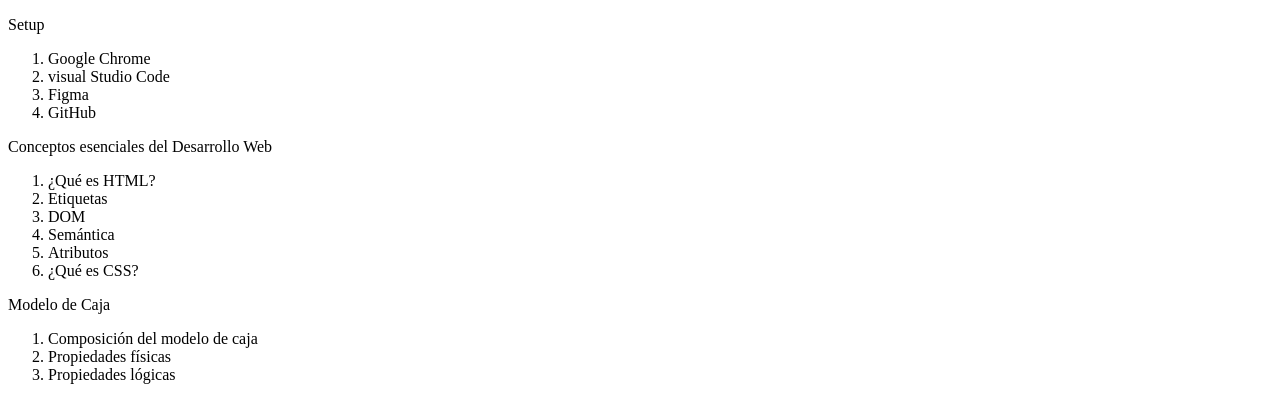
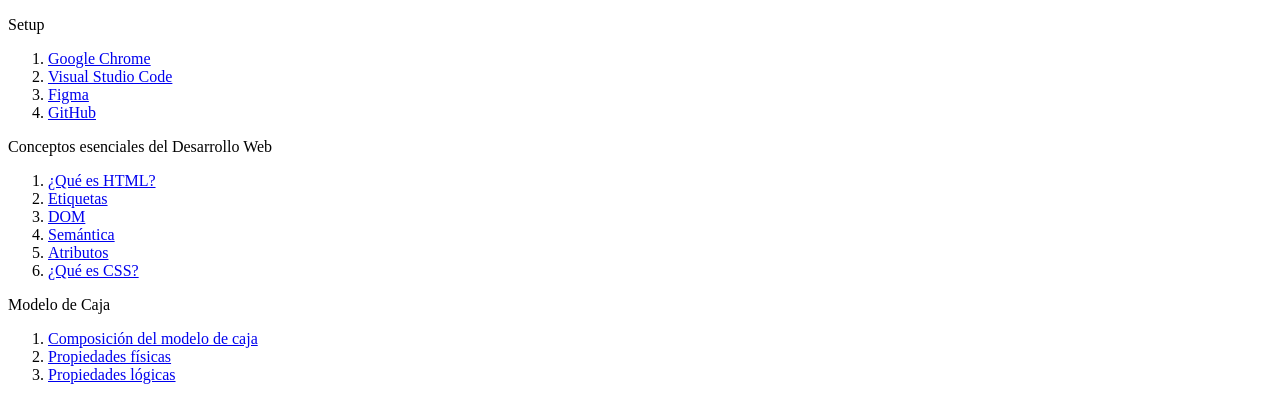
Before and after one commit to HugoDLyo/proyecto_blog, a plain HTML site: page index.html in a window 1280 px wide. Shown: the top 402 px of the page. Drawn offline with Linux system fonts and the light colour scheme.

Commit message:
Se crean las navegaciones internas

```diff
--- a/index.html
+++ b/index.html
@@ -11,25 +11,25 @@
     <header>
         <p>Setup</p>
         <ol>
-            <li>Google Chrome</li>
-            <li>visual Studio Code</li>
-            <li>Figma</li>
-            <li>GitHub</li>
+            <li><a href="#chrome">Google Chrome</a></li>
+            <li><a href="#vscode">Visual Studio Code</a></li>
+            <li><a href="#figma">Figma</a></li>
+            <li><a href="#github">GitHub</a></li>
         </ol>
         <p>Conceptos esenciales del Desarrollo Web</p>
         <ol>
-            <li>¿Qué es HTML?</li>
-            <li>Etiquetas</li>
-            <li>DOM</li>
-            <li>Semántica</li>
-            <li>Atributos</li>
-            <li>¿Qué es CSS?</li>
+            <li><a href="#html">¿Qué es HTML?</a></li>
+            <li><a href="#label">Etiquetas</a></li>
+            <li><a href="#dom">DOM</a></li>
+            <li><a href="#semantics">Semántica</a></li>
+            <li><a href="#attributes">Atributos</a></li>
+            <li><a href="#css">¿Qué es CSS?</a></li>
         </ol>
         <p>Modelo de Caja</p>
         <ol>
-            <li>Composición del modelo de caja</li>
-            <li>Propiedades físicas </li>
-            <li>Propiedades lógicas</li>
+            <li><a href="#box_model">Composición del modelo de caja</a></li>
+            <li><a href="#physical_properties">Propiedades físicas</a></li>
+            <li><a href="#logical_properties">Propiedades lógicas</a></li>
         </ol>
     </header>
 
@@ -40,44 +40,44 @@
     <h2>Setup</h2>
 
     <img src="images/google-chrome.png" alt="logo de google chrome" title="logo de google chrome">
-    <h3>Google Chrome</h3>
+    <h3 id="chrome">Google Chrome</h3>
     <p>Chrome va a ser el navegador que utilizaremos en el curso por su extenso soporte de nuevos estándares y herramientas de desarrollo avanzadas y de amigable uso.</p>
 
     <img src="images/visual-studio-code.png" alt="logo de vscode" title="logo de vscode">
-    <h3>Visual Studio Code</h3>
+    <h3 id="vscode">Visual Studio Code</h3>
     <p>Visual Studio Code es el editor de texto más popular y potente del mercado actualmente, su fácil uso y la capacidad de extenderlo por medio de plugins lo hace el complemento perfecto para cualquier programador sin importar el lenguaje en el que se desemvuelva.</p>
 
     <img src="images/figma.png" alt="logo de figma" title="logo de figma">
-    <h3>Figma</h3>
+    <h3 id="figma">Figma</h3>
     <p>Figma es una la herramienta más popular en la actualidad para entregar diseños a los desarrolladores para su implementación por su fácil uso porque puede ser usado directamente desde el navegador.</p>
 
     <img src="images/github.png" alt="logo de github" title="logo de github">
-    <h3>GitHub</h3>
+    <h3 id="github">GitHub</h3>
     <p>Así como en Facebook te encuentran tus amigos, en Github te encuentran otras programadoras y programadores de todo el mundo, en vez de subir fotos de tus viajes aquí subes tu código y puedes elegir hacerlo “open source” o guardarlo de manera privada, Github será esencial para almacenar tu futuro portafolio.</p>
 
     <hr>
 
     <h2>Conceptos esenciales del Desarrollo Web</h2>
-    <h3>¿Qué es HTML?</h3>
+    <h3 id="html">¿Qué es HTML?</h3>
     <p>Hyper Text Markup Language o Lenguaje de marcas Hipertexto. Es el componente más básico de la web. Define el significado y la estructura del contenido.</p>
-    <h3>Etiquetas</h3>
+    <h3 id="label">Etiquetas</h3>
     <p>Las etiquetas HTML van a ayudarnos a brindar una estructura y semántica al contenido de nuestro website y cada una tiene características y usos diferentes aunque visualmente den un resultado similar.</p>
     <p>Muchas etiquetas son fácil de diferencias como los headings o las imágenes y otras diferentes como header, footer, section o div, aquí es donde la semántica será la respuesta y si sabemos un poco de inglés también podremos darnos una pequeña idea de su uso pero en este curso vamos a usar las más importantes y que serán parte de tu día a día como Software Developer.</p>
-    <h3>DOM</h3>
+    <h3 id="dom">DOM</h3>
     <p>El Document Object Model es una estructura de árbol que representará todos nuestros proyectos web como si un árbol genealógico fuera: padres, hijos, hermanos con niveles infinitos. cuando entendemos esta anidación podemos identificar dependencias, herencias en css y que tan complejo es nuestro proyecto.</p>
     <img src="images/dom.png" alt="imagen estructura html" title="imagen estructura html">
-    <h3>Semántica</h3>
+    <h3 id="semantics">Semántica</h3>
     <p>La semántica le brinda sentido a cada elemento existen en un sitio web, algunos elementos será meramente decorativos y no deben significar nada pero otros serán títulos y deberán estar en diferente jerarquías o alguna secciones serán más relevantes que otras, esto ayudará a los motores de búsqueda como Google o Duck Duck Go a diferenciar tu contenido, categorizar y será la herramientas más valiosa para estar en los primeros resultados de búsqueda SEO. También ayudará a la accesibilidad de tu sitio web, para que personas con habilidades diferentes puedan entender cada contenido.</p>
-    <h3>Atributos</h3>
+    <h3 id="attributes">Atributos</h3>
     <p>Los atributos le dan características extra a las etiquetas para complementar información y son pre programadas por el navegador, algunos atributos funcionan en todas las etiquetas de la misma forma como ‘class’ pero otros atributos funcionan en solo alguna etiquetas como src</p>
-    <h3>¿Qué es CSS?</h3>
+    <h3 id="css">¿Qué es CSS?</h3>
     <p>Hojas de Estilo en Cascada (del inglés Cascading Style Sheets) o CSS es el lenguaje de estilos utilizado para describir la presentación de documentos HTML</p>
     <img src="images/css.png" alt="imagen de codigo y logo css" title="imagen de codigo y logo css">
 
     <hr>
 
     <h2>Modelo de Caja</h2>
-    <h3>El modelo de caja está compuesto por:</h3>
+    <h3 id="box_model">El modelo de caja está compuesto por:</h3>
     <p>Chrome va a ser el navegador que utilizaremos en el curso por su extenso soporte de nuevos estándares y herramientas de desarrollo avanzadas y de amigable uso.</p>
     <ol>
         <li>Tamaño del del contenido / width y height / ancho y alto</li>
@@ -85,14 +85,14 @@
         <li>Border / Bordes</li>
         <li>Margin / Márgenes</li>
     </ol>
-    <h3>Propiedades físicas para el modelo de caja:</h3>
+    <h3 id="physical_properties">Propiedades físicas para el modelo de caja:</h3>
     <ul>
         <li>width / height</li>
         <li>margin / margin-top | margin-right | margin-bottom | margin-left</li>
         <li>border / border-top | border-right | border-bottom | border-left</li>
         <li>padding / padding-top | padding-right | padding-bottom | padding-left</li>
     </ul>
-    <h3>Propiedades lógicas para el modelo de caja:</h3>
+    <h3 id="logical_properties">Propiedades lógicas para el modelo de caja:</h3>
     <ul>
         <li>inline-size / block-size</li>
         <li>margin-block | margin-inline | margin-block-start | margin-block-end | margin-inline-start | margin-inline-end</li>
@@ -100,6 +100,8 @@
         <li>padding-block | padding-inline | padding-block-start | padding-block-end | padding-inline-start | padding-inline-end</li>
     </ul>
 
+    <p>Si tienes alguna duda preguntar a <a href="mailto:fl.hugodlyo@gmail.com">Hugo D Lyo</a> o en <a href="#">leonidasesteban.com</a> para que estudies alguna carrera</p>
+
     <a href="https://leonidasesteban.github.io/curso-esencial-html-css/#github" target="_black">Blog Leo</a>
     <a href="https://github.com/LeonidasEsteban/curso-esencial-html-css" target="_black">github blog leo</a>
 </body>
```
